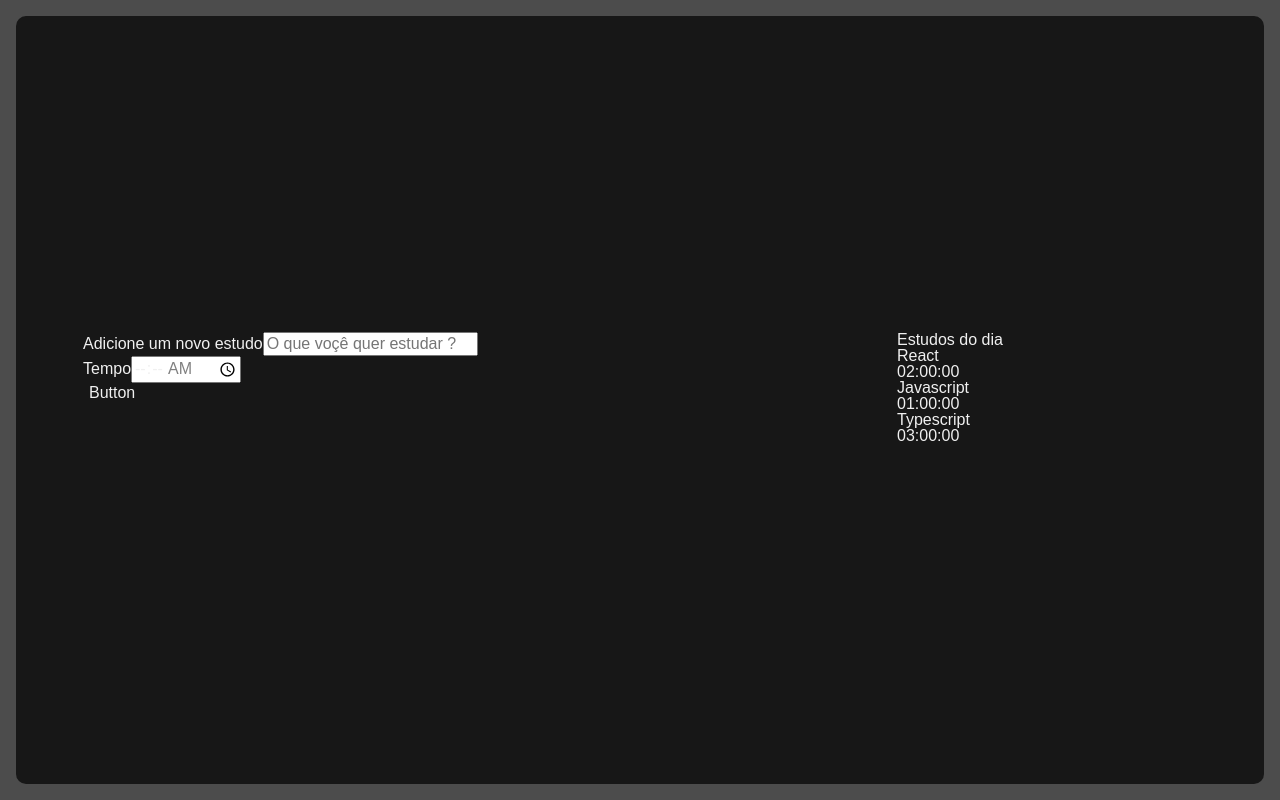
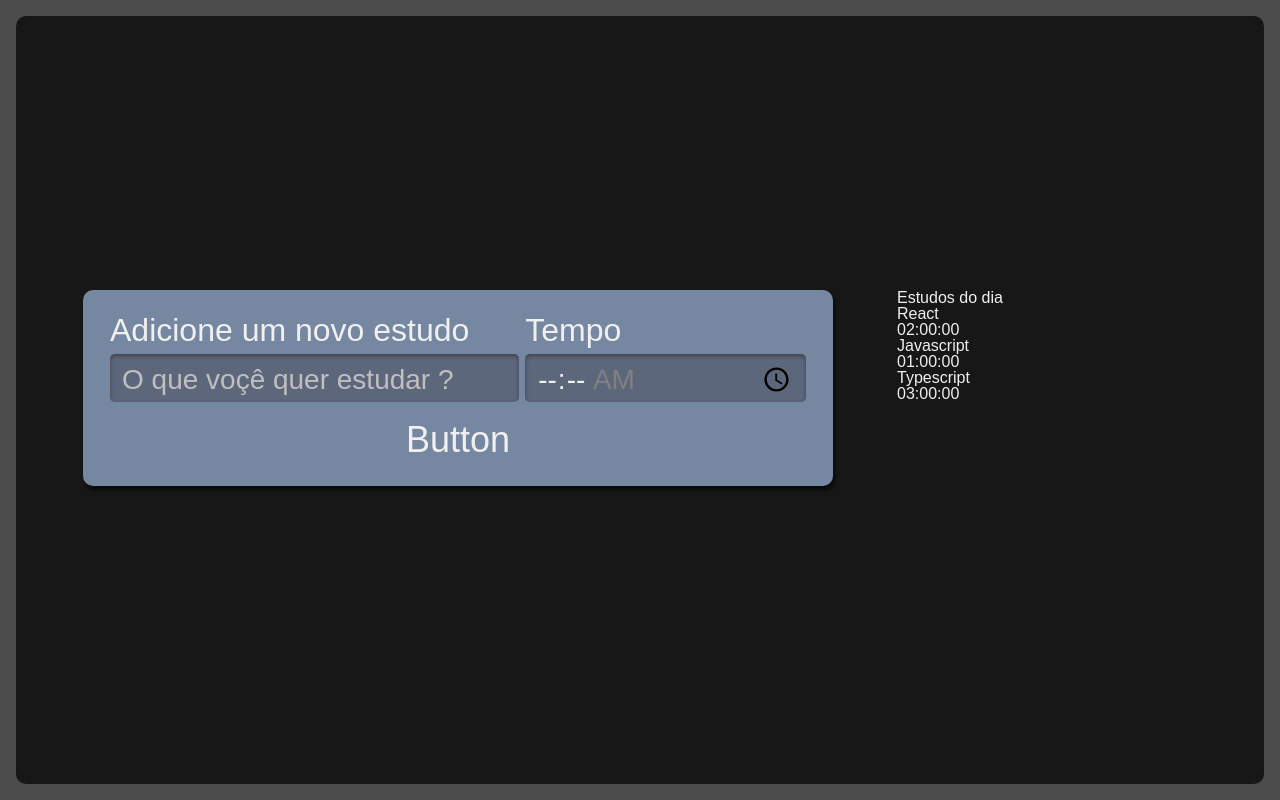
Before and after one commit to surykt/alura-studies, a React (Create React App) app: page / in a window 1280 px wide. Built offline with nearby package versions, Linux system fonts and the light colour scheme.

Commit message:
add style to form component

```diff
--- a/src/Components/Form/index.tsx
+++ b/src/Components/Form/index.tsx
@@ -1,35 +1,32 @@
-import React from 'react'
-import Button from '../Button'
+import React from "react";
+import Button from "../Button";
+import "./style.scss";
 
 export default function Form() {
-  return(
-    <form>
-      <div>
-        <label htmlFor='task'>
-          Adicione um novo estudo
-        </label>
+  return (
+    <form className="novaTarefa">
+      <div className="inputContainer">
+        <label htmlFor="task">Adicione um novo estudo</label>
         <input
-          id='task'
-          name='task'
+          id="task"
+          name="task"
           required
-          placeholder='O que voçê quer estudar ?'
-          type='text'
+          placeholder="O que voçê quer estudar ?"
+          type="text"
         />
       </div>
-      <div>
-        <label htmlFor='time'>
-          Tempo
-        </label>
+      <div className="inputContainer">
+        <label htmlFor="time">Tempo</label>
         <input
-          id='time'
-          name='time'
-          type='time'
+          id="time"
+          name="time"
+          type="time"
           required
-          min='00:00:00'
-          max='01:30:00'
+          min="00:00:00"
+          max="01:30:00"
         />
       </div>
-      <Button children='Button'/>
+      <Button children="Button" />
     </form>
-  )
+  );
 }
--- /dev/null
+++ b/src/Components/Form/style.scss
@@ -0,0 +1,61 @@
+.novaTarefa {
+  display: flex;
+  flex-direction: column;
+  grid-area: nova-tarefa;
+  background-color: #7687a1;
+  border-radius: 10px;
+  box-shadow: 2px 4px 4px #0000009f;
+  padding: 12px;
+
+  .inputContainer {
+    display: flex;
+    flex-direction: column;
+    width: 100%;
+    margin-bottom: 16px;
+
+    label {
+      margin-bottom: 8px;
+      font-size: 1.25rem;
+    }
+
+    input {
+      width: 100%;
+      padding: 8px 12px 4px;
+      box-sizing: border-box;
+      border: unset;
+      border-radius: 5px;
+      background-color: #5d677c;
+      box-shadow: 0px 2px 4px #2d2b2b9f inset;
+
+      &::placeholder {
+        color: #bfbfbf;
+      }
+    }
+  }
+
+  @media screen and (min-width: 1280px) {
+    flex-direction: row;
+    flex-wrap: wrap;
+    justify-content: space-around;
+    font-size: 2.25rem;
+    padding: 24px;
+    box-sizing: border-box;
+
+    .inputContainer {
+      width: calc(60% - 12px);
+
+      &:last-of-type {
+        width: 40%;
+      }
+
+      label {
+        font-size: 2rem;
+      }
+
+      input {
+        height: 100%;
+        font-size: 1.75rem;
+      }
+    }
+  }
+}
```
